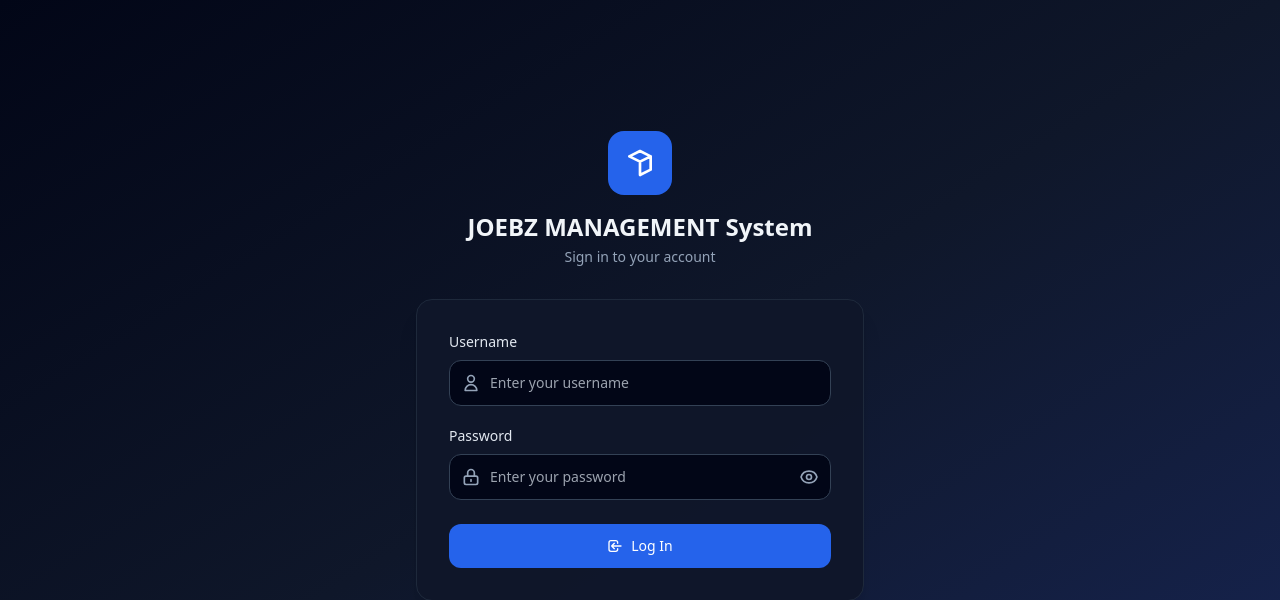
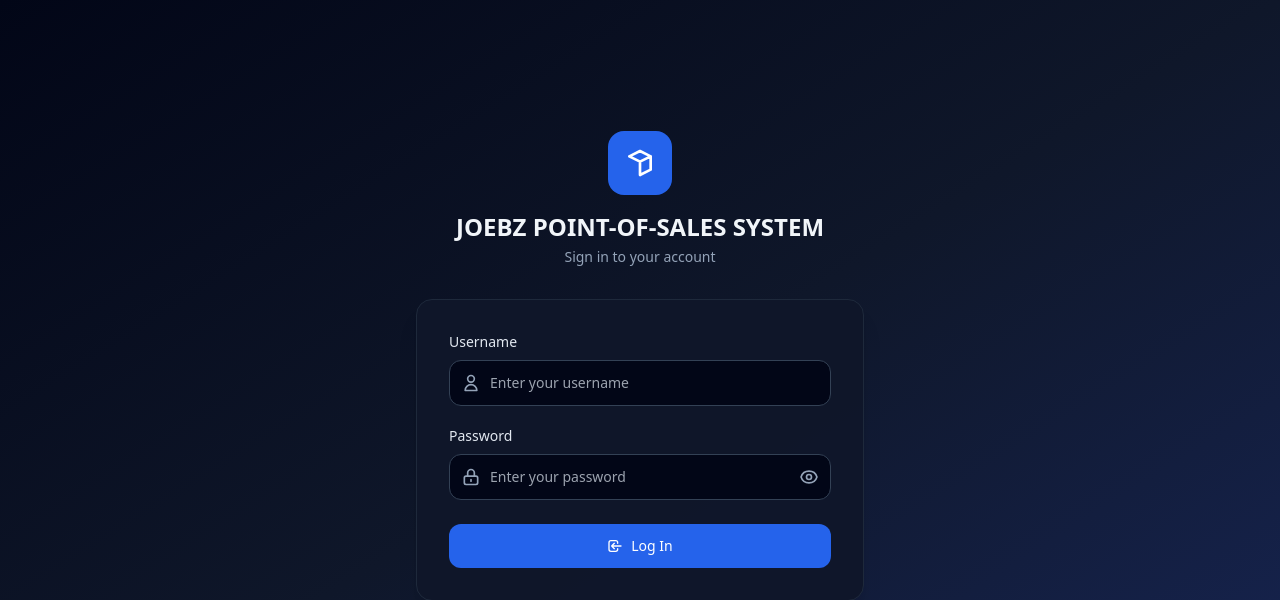
Before and after one commit to justinebaoy/joebz_inventory, a PHP site: page /Inventory_Joebz/ in a window 1280 px wide. Shown: the top 600 px of the page. Run offline with PHP 8.4, Linux system fonts and the light colour scheme; some libraries are stand-ins or nearby versions.

Commit message:
test actions #2

```diff
--- a/index.php
+++ b/index.php
@@ -63,7 +63,7 @@ if ($_SERVER['REQUEST_METHOD'] === 'POST') {
             d="M20 7l-8-4-8 4m16 0l-8 4m8-4v10l-8 4m0-10L4 7m8 4v10"/>
         </svg>
       </div>
-      <h1 class="text-2xl font-bold text-slate-100">JOEBZ MANAGEMENT System</h1>
+      <h1 class="text-2xl font-bold text-slate-100">JOEBZ POINT-OF-SALES SYSTEM</h1>
       <p class="text-slate-400 text-sm mt-1">Sign in to your account</p>
     </div>
 
```
